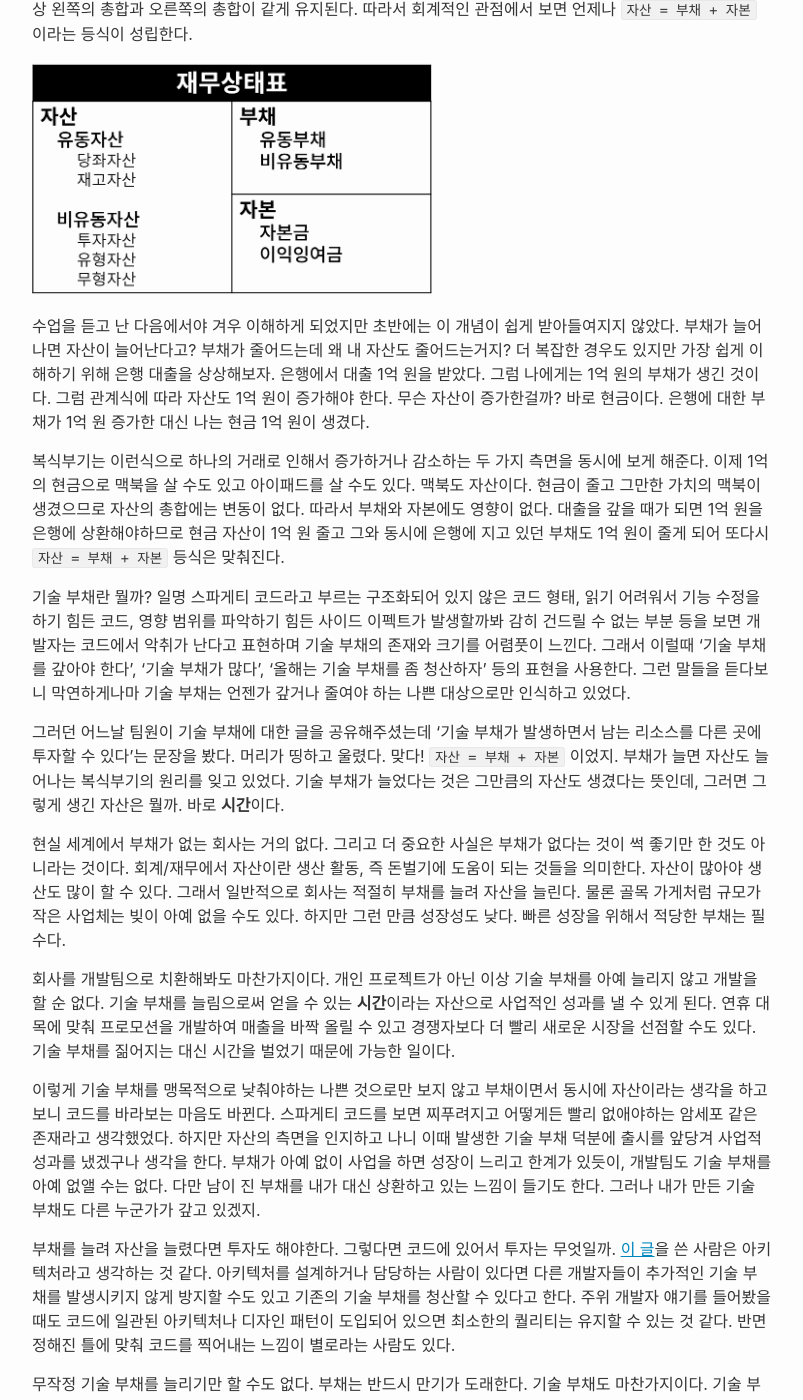
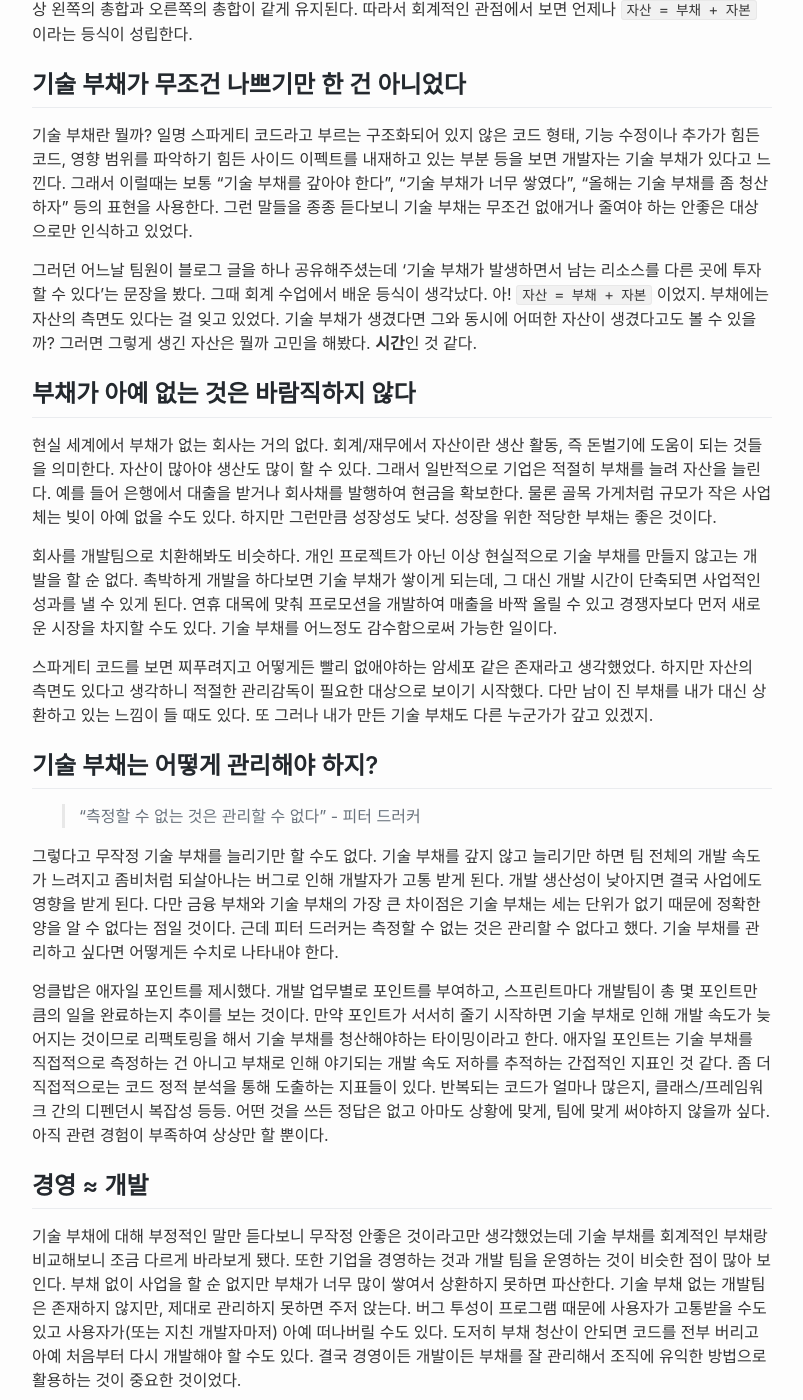
Before and after one commit to nsoojin/nsoojin.github.io, a Jekyll site: the page built from _posts/2020-01-24-technical-debt.md, in a window 1280 px wide and 1400 px high, scrolled down 563 px. Shown: the whole window, without its empty margins (238-1041 px from the left). Built offline with Jekyll 4.4.1, drawn with Linux system fonts in a browser that asks for light colours; comment, search, counter and statistics services are not loaded; some of the changed text lies outside the part shown.

Commit message:
revision 2

```diff
--- a/_posts/2020-01-24-technical-debt.md
+++ b/_posts/2020-01-24-technical-debt.md
@@ -16,26 +16,28 @@
 
 경영조직이나 사업체는 재무 상태를 관리하기 위해 재무상태표를 작성한다. 재무상태표란 간단히 말하자면 회사의 가계부라고 볼 수 있다. 일반적으로 들어온 돈(수입)과 나간 돈(지출)만 기록하는 가계부과 달리 재무상태표는 복식부기 방식으로 기록한다. 복식부기란 거래가 발생했을 때 상호대응 되는 두 개 항목을 동시에 기입하는 방식이다. 상태표의 왼쪽에는 자산에 해당하는 항목, 오른쪽에는 부채와 자본에 해당하는 항목을 기록한다. 그래서 항상 왼쪽의 총합과 오른쪽의 총합이 같게 유지된다. 따라서 회계적인 관점에서 보면 언제나 `자산 = 부채 + 자본` 이라는 등식이 성립한다.
 
-<img src="/assets/posts/technical-debt-0.png" width="400"/>
+## 기술 부채가 무조건 나쁘기만 한 건 아니었다
 
-수업을 듣고 난 다음에서야 겨우 이해하게 되었지만 초반에는 이 개념이 쉽게 받아들여지지 않았다. 부채가 늘어나면 자산이 늘어난다고? 부채가 줄어드는데 왜 내 자산도 줄어드는거지? 더 복잡한 경우도 있지만 가장 쉽게 이해하기 위해 은행 대출을 상상해보자. 은행에서 대출 1억 원을 받았다. 그럼 나에게는 1억 원의 부채가 생긴 것이다. 그럼 관계식에 따라 자산도 1억 원이 증가해야 한다. 무슨 자산이 증가한걸까? 바로 현금이다. 은행에 대한 부채가 1억 원 증가한 대신 나는 현금 1억 원이 생겼다.
+기술 부채란 뭘까? 일명 스파게티 코드라고 부르는 구조화되어 있지 않은 코드 형태, 기능 수정이나 추가가 힘든 코드, 영향 범위를 파악하기 힘든 사이드 이펙트를 내재하고 있는 부분 등을 보면 개발자는 기술 부채가 있다고 느낀다. 그래서 이럴때는 보통 "기술 부채를 갚아야 한다", "기술 부채가 너무 쌓였다", "올해는 기술 부채를 좀 청산하자" 등의 표현을 사용한다. 그런 말들을 종종 듣다보니 기술 부채는 무조건 없애거나 줄여야 하는 안좋은 대상으로만 인식하고 있었다.
 
-복식부기는 이런식으로 하나의 거래로 인해서 증가하거나 감소하는 두 가지 측면을 동시에 보게 해준다. 이제 1억의 현금으로 맥북을 살 수도 있고 아이패드를 살 수도 있다. 맥북도 자산이다. 현금이 줄고 그만한 가치의 맥북이 생겼으므로 자산의 총합에는 변동이 없다. 따라서 부채와 자본에도 영향이 없다. 대출을 갚을 때가 되면 1억 원을 은행에 상환해야하므로 현금 자산이 1억 원 줄고 그와 동시에 은행에 지고 있던 부채도 1억 원이 줄게 되어 또다시 `자산 = 부채 + 자본` 등식은 맞춰진다.
+그러던 어느날 팀원이 블로그 글을 하나 공유해주셨는데 '기술 부채가 발생하면서 남는 리소스를 다른 곳에 투자할 수 있다'는 문장을 봤다. 그때 회계 수업에서 배운 등식이 생각났다. 아! `자산 = 부채 + 자본` 이었지. 부채에는 자산의 측면도 있다는 걸 잊고 있었다. 기술 부채가 생겼다면 그와 동시에 어떠한 자산이 생겼다고도 볼 수 있을까? 그러면 그렇게 생긴 자산은 뭘까 고민을 해봤다. **시간**인 것 같다.
 
-기술 부채란 뭘까? 일명 스파게티 코드라고 부르는 구조화되어 있지 않은 코드 형태, 읽기 어려워서 기능 수정을 하기 힘든 코드, 영향 범위를 파악하기 힘든 사이드 이펙트가 발생할까봐 감히 건드릴 수 없는 부분 등을 보면 개발자는 코드에서 악취가 난다고 표현하며 기술 부채의 존재와 크기를 어렴풋이 느낀다. 그래서 이럴때 '기술 부채를 갚아야 한다', '기술 부채가 많다', '올해는 기술 부채를 좀 청산하자' 등의 표현을 사용한다. 그런 말들을 듣다보니 막연하게나마 기술 부채는 언젠가 갚거나 줄여야 하는 나쁜 대상으로만 인식하고 있었다.
+## 부채가 아예 없는 것은 바람직하지 않다
 
-그러던 어느날 팀원이 기술 부채에 대한 글을 공유해주셨는데 '기술 부채가 발생하면서 남는 리소스를 다른 곳에 투자할 수 있다'는 문장을 봤다. 머리가 띵하고 울렸다. 맞다! `자산 = 부채 + 자본` 이었지. 부채가 늘면 자산도 늘어나는 복식부기의 원리를 잊고 있었다. 기술 부채가 늘었다는 것은 그만큼의 자산도 생겼다는 뜻인데, 그러면 그렇게 생긴 자산은 뭘까. 바로 **시간**이다.
+현실 세계에서 부채가 없는 회사는 거의 없다. 회계/재무에서 자산이란 생산 활동, 즉 돈벌기에 도움이 되는 것들을 의미한다. 자산이 많아야 생산도 많이 할 수 있다. 그래서 일반적으로 기업은 적절히 부채를 늘려 자산을 늘린다. 예를 들어 은행에서 대출을 받거나 회사채를 발행하여 현금을 확보한다. 물론 골목 가게처럼 규모가 작은 사업체는 빚이 아예 없을 수도 있다. 하지만 그런만큼 성장성도 낮다. 성장을 위한 적당한 부채는 좋은 것이다.
 
-현실 세계에서 부채가 없는 회사는 거의 없다. 그리고 더 중요한 사실은 부채가 없다는 것이 썩 좋기만 한 것도 아니라는 것이다. 회계/재무에서 자산이란 생산 활동, 즉 돈벌기에 도움이 되는 것들을 의미한다. 자산이 많아야 생산도 많이 할 수 있다. 그래서 일반적으로 회사는 적절히 부채를 늘려 자산을 늘린다. 물론 골목 가게처럼 규모가 작은 사업체는 빚이 아예 없을 수도 있다. 하지만 그런 만큼 성장성도 낮다. 빠른 성장을 위해서 적당한 부채는 필수다.
+회사를 개발팀으로 치환해봐도 비슷하다. 개인 프로젝트가 아닌 이상 현실적으로 기술 부채를 만들지 않고는 개발을 할 순 없다. 촉박하게 개발을 하다보면 기술 부채가 쌓이게 되는데, 그 대신 개발 시간이 단축되면 사업적인 성과를 낼 수 있게 된다. 연휴 대목에 맞춰 프로모션을 개발하여 매출을 바짝 올릴 수 있고 경쟁자보다 먼저 새로운 시장을 차지할 수도 있다. 기술 부채를 어느정도 감수함으로써 가능한 일이다.
 
-회사를 개발팀으로 치환해봐도 마찬가지이다. 개인 프로젝트가 아닌 이상 기술 부채를 아예 늘리지 않고 개발을 할 순 없다. 기술 부채를 늘림으로써 얻을 수 있는 **시간**이라는 자산으로 사업적인 성과를 낼 수 있게 된다. 연휴 대목에 맞춰 프로모션을 개발하여 매출을 바짝 올릴 수 있고 경쟁자보다 더 빨리 새로운 시장을 선점할 수도 있다. 기술 부채를 짊어지는 대신 시간을 벌었기 때문에 가능한 일이다.
+스파게티 코드를 보면 찌푸려지고 어떻게든 빨리 없애야하는 암세포 같은 존재라고 생각했었다. 하지만 자산의 측면도 있다고 생각하니 적절한 관리감독이 필요한 대상으로 보이기 시작했다. 다만 남이 진 부채를 내가 대신 상환하고 있는 느낌이 들 때도 있다. 또 그러나 내가 만든 기술 부채도 다른 누군가가 갚고 있겠지.
 
-이렇게 기술 부채를 맹목적으로 낮춰야하는 나쁜 것으로만 보지 않고 부채이면서 동시에 자산이라는 생각을 하고보니 코드를 바라보는 마음도 바뀐다. 스파게티 코드를 보면 찌푸려지고 어떻게든 빨리 없애야하는 암세포 같은 존재라고 생각했었다. 하지만 자산의 측면을 인지하고 나니 이때 발생한 기술 부채 덕분에 출시를 앞당겨 사업적 성과를 냈겠구나 생각을 한다. 부채가 아예 없이 사업을 하면 성장이 느리고 한계가 있듯이, 개발팀도 기술 부채를 아예 없앨 수는 없다. 다만 남이 진 부채를 내가 대신 상환하고 있는 느낌이 들기도 한다. 그러나 내가 만든 기술 부채도 다른 누군가가 갚고 있겠지.
+## 기술 부채는 어떻게 관리해야 하지?
 
-부채를 늘려 자산을 늘렸다면 투자도 해야한다. 그렇다면 코드에 있어서 투자는 무엇일까. [이 글](https://www.disciplinedagiledelivery.com/technical-debt/)을 쓴 사람은 아키텍처라고 생각하는 것 같다. 아키텍처를 설계하거나 담당하는 사람이 있다면 다른 개발자들이 추가적인 기술 부채를 발생시키지 않게 방지할 수도 있고 기존의 기술 부채를 청산할 수 있다고 한다. 주위 개발자 얘기를 들어봤을 때도 코드에 일관된 아키텍처나 디자인 패턴이 도입되어 있으면 최소한의 퀄리티는 유지할 수 있는 것 같다. 반면 정해진 틀에 맞춰 코드를 찍어내는 느낌이 별로라는 사람도 있다.
+> "측정할 수 없는 것은 관리할 수 없다" - 피터 드러커
 
-무작정 기술 부채를 늘리기만 할 수도 없다. 부채는 반드시 만기가 도래한다. 기술 부채도 마찬가지이다. 기술 부채를 갚지 않고 늘리기만 하면 팀 전체의 개발 속도가 느려지고 좀비처럼 되살아나는 버그로 인해 개발자가 고통 받게 된다. 개발 생산성이 낮아지면 결국 사업적으로도 영향을 받게 된다. 다만 금융 부채와 기술 부채의 가장 큰 차이점은 기술 부채는 정확한 양을 측정할 수 없다는 점일 것이다. 금융 부채는 화폐 단위를 쓰지만 기술 부채의 규모를 측정하는 표준 단위는 존재하지 않는다. 근데 경영학의 석학 피터 드러커는 측정할 수 없는 것은 관리할 수 없다고 했다. 기술 부채를 관리하고 싶다면 어떻게든 수치로 나타내야 한다.
+그렇다고 무작정 기술 부채를 늘리기만 할 수도 없다. 기술 부채를 갚지 않고 늘리기만 하면 팀 전체의 개발 속도가 느려지고 좀비처럼 되살아나는 버그로 인해 개발자가 고통 받게 된다. 개발 생산성이 낮아지면 결국 사업에도 영향을 받게 된다. 다만 금융 부채와 기술 부채의 가장 큰 차이점은 기술 부채는 세는 단위가 없기 때문에 정확한 양을 알 수 없다는 점일 것이다. 근데 피터 드러커는 측정할 수 없는 것은 관리할 수 없다고 했다. 기술 부채를 관리하고 싶다면 어떻게든 수치로 나타내야 한다.
 
-엉클밥은 애자일 포인트를 쓰라고 한다. 개발 업무 별로 포인트를 부여하고, 스프린트마다 개발 팀이 총 몇 포인트만큼의 일을 완료하는지 추이를 보는 것이다. 만약 포인트가 서서히 줄기 시작하면 기술 부채로 인해 개발 속도가 늦어지는 것이므로 리팩토링을 통해 기술 부채를 청산해야하는 시기라고 한다. 애자일 포인트는 기술 부채를 직접적으로 측정하는 건 아니고 부채로 인해 야기되는 개발 속도 저하를 추적하는 간접적인 지표인 것 같다. 좀 더 직접적으로 코드 정적 분석을 통해 알 수 있는 지표들도 있다. 반복되는 코드가 얼마나 많은지, 클래스/프레임워크 간의 디펜던시 복잡성 등등. 어떤 것을 쓰든 정답은 없고 아마도 상황에 맞게, 팀에 맞게 써야하지 않을까 싶다. 아직 관련 경험이 부족하여 상상을 할 뿐이다.
+엉클밥은 애자일 포인트를 제시했다. 개발 업무별로 포인트를 부여하고, 스프린트마다 개발팀이 총 몇 포인트만큼의 일을 완료하는지 추이를 보는 것이다. 만약 포인트가 서서히 줄기 시작하면 기술 부채로 인해 개발 속도가 늦어지는 것이므로 리팩토링을 해서 기술 부채를 청산해야하는 타이밍이라고 한다. 애자일 포인트는 기술 부채를 직접적으로 측정하는 건 아니고 부채로 인해 야기되는 개발 속도 저하를 추적하는 간접적인 지표인 것 같다. 좀 더 직접적으로는 코드 정적 분석을 통해 도출하는 지표들이 있다. 반복되는 코드가 얼마나 많은지, 클래스/프레임워크 간의 디펜던시 복잡성 등등. 어떤 것을 쓰든 정답은 없고 아마도 상황에 맞게, 팀에 맞게 써야하지 않을까 싶다. 아직 관련 경험이 부족하여 상상만 할 뿐이다.
 
-기술 부채에 대해 부정적인 말만 듣다보니 무작정 안좋은 것이라고만 생각했었는데 기술 부채를 회계적인 부채랑 비교해서 생각하고 보니 기업을 경영하는 것과 개발 팀을 관리하는게 비슷한 점이 많아 보인다. 무엇보다 부채 관리가 매우 중요하다는 점에서 그렇다. 부채 없이 사업을 할 순 없지만 부채가 너무 많이 쌓여서 상환하지 못하면 파산한다. 기술 부채 없는 개발팀은 존재할 수 없지만 관리하지 못하면 주저 앉는다. 버그 투성이 프로그램 때문에 사용자가 고통받을 수도 있고 사용자가(또는 지친 개발자도!) 아예 떠나버리면 회사가 위험해진다. 도저히 기술 부채 청산이 안되면 아예 처음부터 다시 개발해야 할 수도 있다. ~~그래서 은행들이 그렇게 자주 앱 자체를 deprecate 시키고 새로운 앱을 내는것일까? 🤔~~ 점차 경험을 쌓아가면서 기술 부채를 수치화할 기준을 잘 세워서 파악하고, 기술 및 사업적인 의사결정에 따라 늘렸다가 줄이기도 하며 장기적으로 개발 팀과 사업이 성공하도록 관리하는 능력을 기를수 있기 바래본다.
+## 경영 ≈ 개발
+
+기술 부채에 대해 부정적인 말만 듣다보니 무작정 안좋은 것이라고만 생각했었는데 기술 부채를 회계적인 부채랑 비교해보니 조금 다르게 바라보게 됐다. 또한 기업을 경영하는 것과 개발 팀을 운영하는 것이 비슷한 점이 많아 보인다. 부채 없이 사업을 할 순 없지만 부채가 너무 많이 쌓여서 상환하지 못하면 파산한다. 기술 부채 없는 개발팀은 존재하지 않지만, 제대로 관리하지 못하면 주저 앉는다. 버그 투성이 프로그램 때문에 사용자가 고통받을 수도 있고 사용자가(또는 지친 개발자마저) 아예 떠나버릴 수도 있다. 도저히 부채 청산이 안되면 코드를 전부 버리고 아예 처음부터 다시 개발해야 할 수도 있다. 결국 경영이든 개발이든 부채를 잘 관리해서 조직에 유익한 방법으로 활용하는 것이 중요한 것이었다.
```
